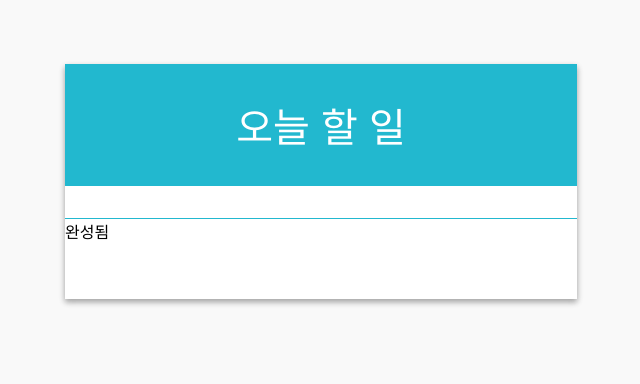
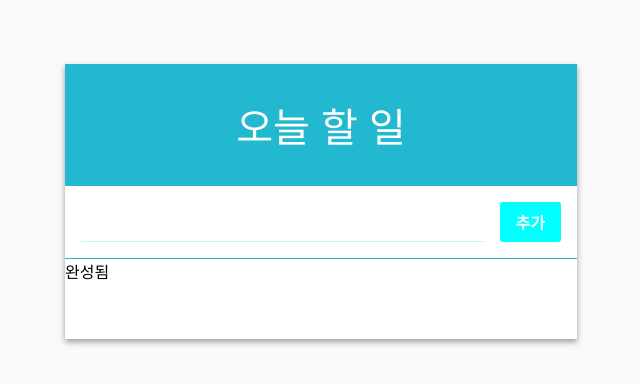
Before and after one commit to witch-factory/todo-list, a React (Create React App) app: page / in a window 1280 px wide. Shown: the top 384 px of the page, without its empty margins (319-959 px from the left). Built offline with nearby package versions, Linux system fonts and the light colour scheme.

Commit message:
Form 추가

```diff
--- a/src/App.js
+++ b/src/App.js
@@ -1,10 +1,11 @@
 import React, {Component} from 'react';
 import TodoListTemplate from "./components/TodoListTemplate";
+import Form from './components/Form.js';
 
 class App extends Component{
   render(){
     return (
-        <TodoListTemplate>
+        <TodoListTemplate form={<Form />}>
             완성됨
         </TodoListTemplate>
     )
--- a/src/components/Form.css
+++ b/src/components/Form.css
@@ -0,0 +1,28 @@
+.form{
+    display:flex;
+}
+
+.form input{
+    flex:1; /*빈공간 채우기*/
+    font-size:1.25rem;
+    outline:none;
+    border:none;
+    border-bottom:1px solid #c5f6fa;
+}
+
+.create-button{
+    padding-top:0.5rem;
+    padding-bottom:0.5rem;
+    padding-left:1rem;
+    padding-right:1rem;
+    margin-left:1rem;
+    background: aqua;
+    border-radius:3px;
+    color:white;
+    font-weight:600;
+    cursor:pointer;
+}
+
+.create-button:hover{
+    background: #3bc9db;
+}
--- a/src/components/Form.js
+++ b/src/components/Form.js
@@ -0,0 +1,17 @@
+import React from 'react';
+import './Form.css';
+
+class Form extends React.Component{
+    render(){
+        return(
+            <div className="form">
+                <input value={this.props.value} onChange={this.props.onChange} onKeyPress={this.props.onKeyPress} />
+                <div className="create-button" onClick={this.props.onCreate}>
+                    추가
+                </div>
+            </div>
+        )
+    }
+}
+
+export default Form;
```
Also changed, not shown: 1 other file (tests, documents, lock files or other folders).
